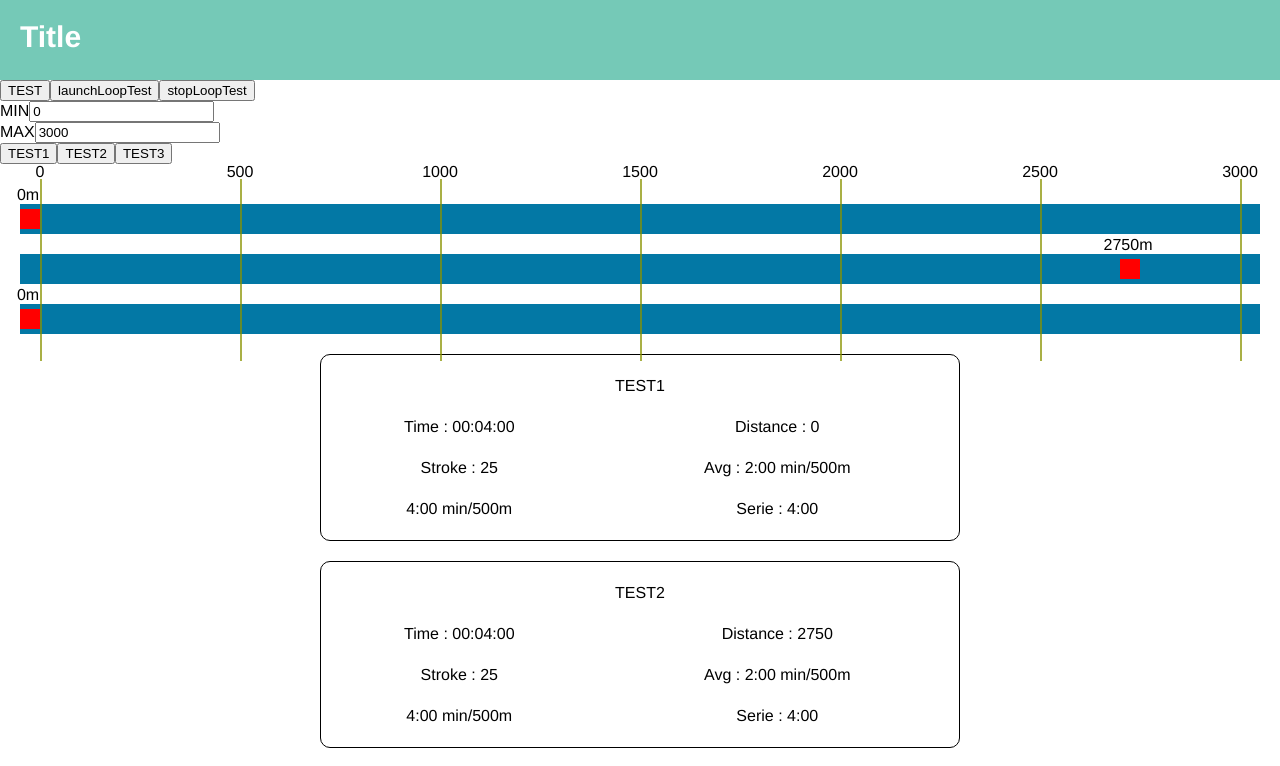
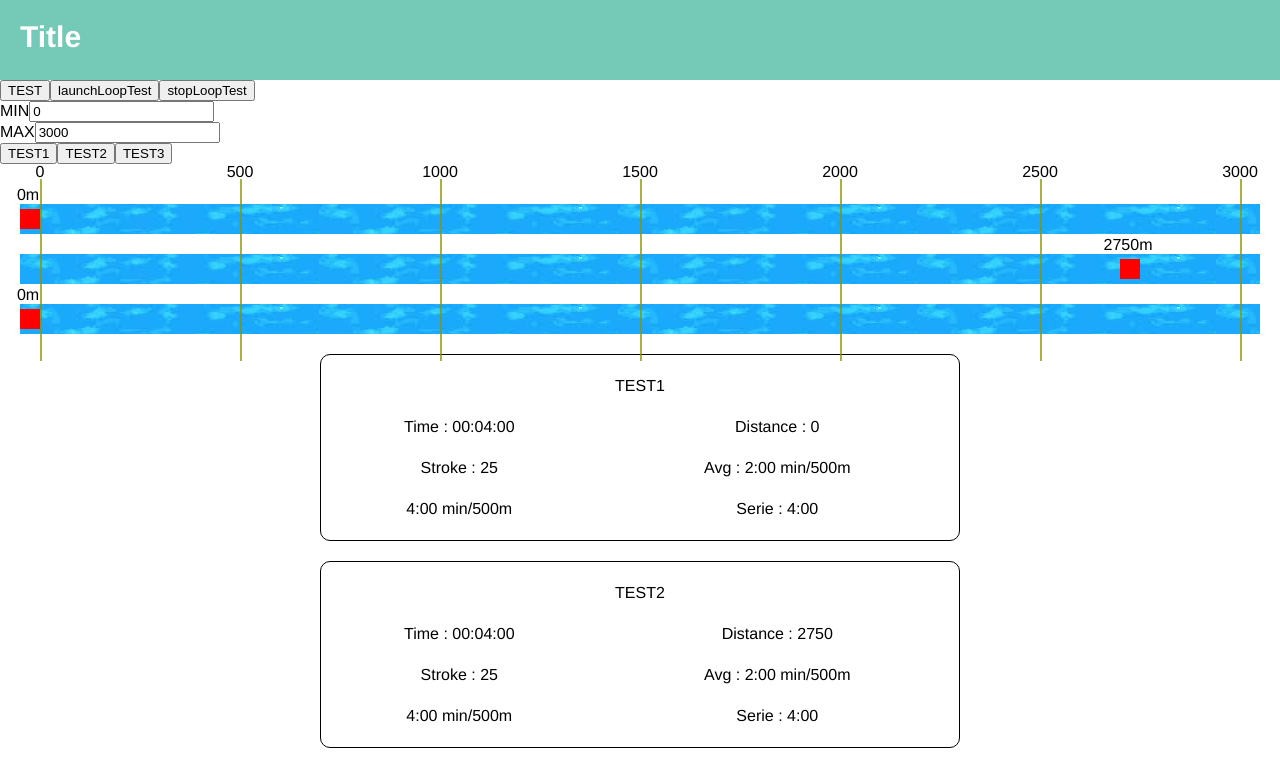
Before and after one commit to parrinit/Ergmeeting_React, a React (Create React App) app: page / in a window 1280 px wide. Shown: the top 766 px of the page. Built offline with nearby package versions, Linux system fonts and the light colour scheme.

Commit message:
Update 3 files

```diff
--- a/public/styles/style.css
+++ b/public/styles/style.css
@@ -41,6 +41,7 @@ body {
   margin-left: 20px;
   margin-top:20px;
   background-color: #0378a5;
+  background-image: url("../image/pixel/pixelWater.jpeg");
   height: 30px;
   position: relative;
 }
```
Also changed, not shown: public/image/pixel/pixelWater.jpeg (renamed from src/assets/pixel/pixelWater.jpeg).
